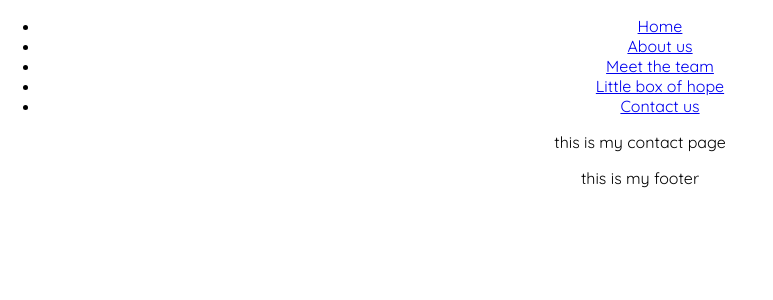
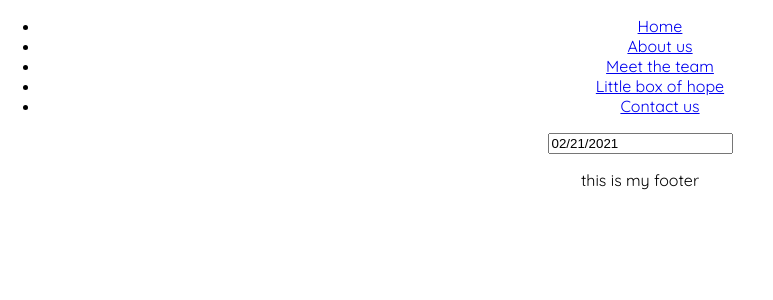
Before and after one commit to jbram-js/baby-bump, a React (Create React App) app: page /contact in a window 1280 px wide. Shown: the top 300 px of the page, without its empty margins (0-773 px from the left). Built offline with nearby package versions, Linux system fonts and the light colour scheme.

Commit message:
datepicker

```diff
--- a/src/components/Contact.js
+++ b/src/components/Contact.js
@@ -1,10 +1,16 @@
-import React from "react";
-import "../styles/Contact.css";
+import React, {useState} from "react";
+import Datepicker from "react-datepicker";
 
 const Contact = () => {
+  const [startDate, setStartDate] = useState(new Date());
+
+  const handleChange = (date) => {
+    setStartDate(date);
+  };
+
   return (
-    <div className="contact">
-      <p>this is my contact page</p>
+    <div>
+      <Datepicker selected={startDate} onChange={handleChange} />
     </div>
   );
 };
```
